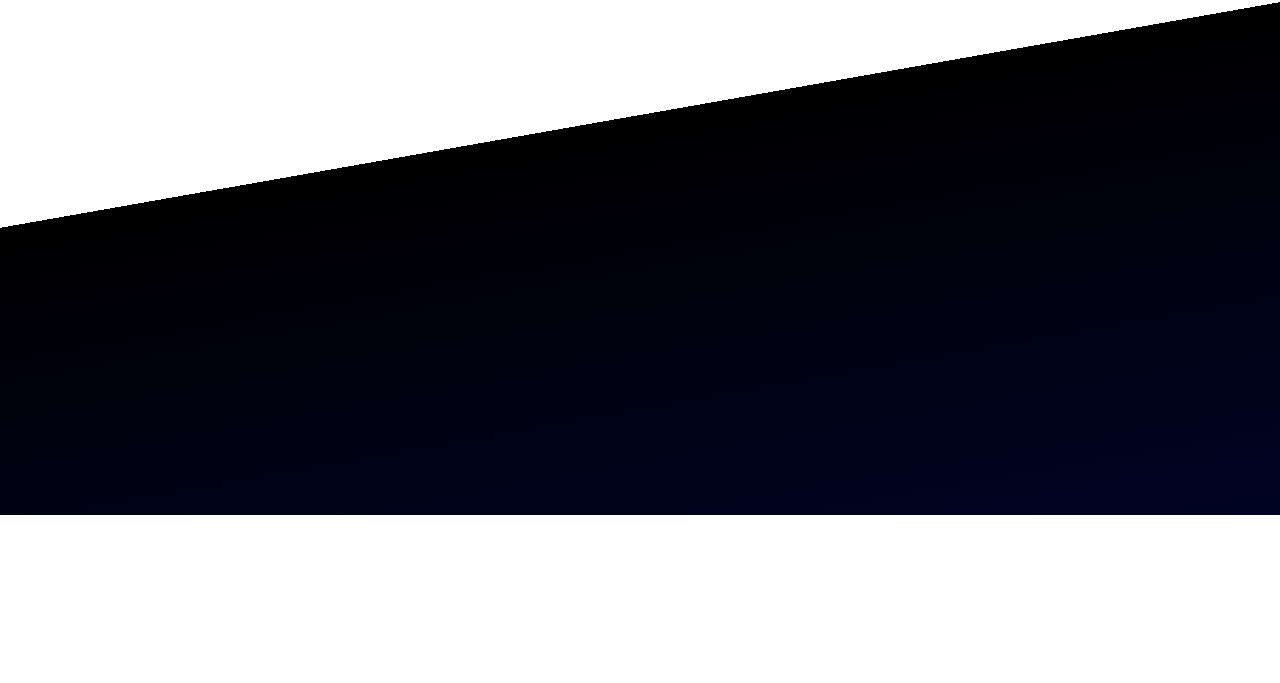
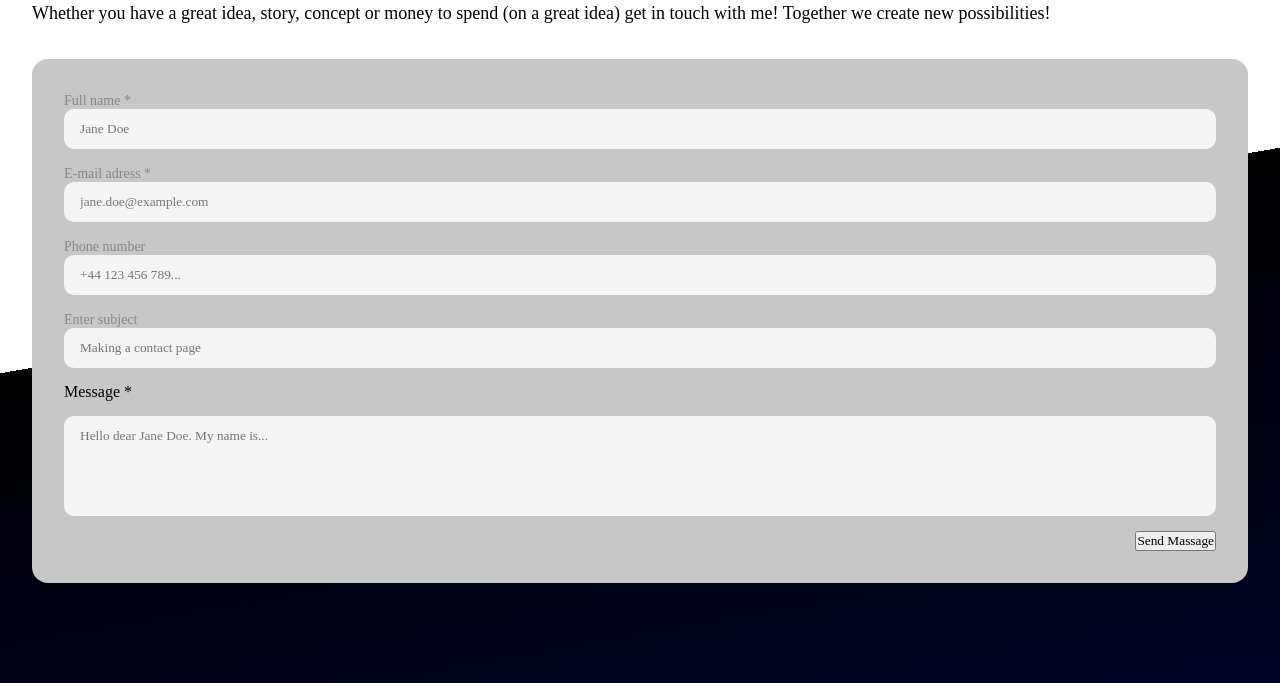
Before and after one commit to aleksmagnusson/Kunskapskontroll-1, a plain HTML site: page contact.html in a window 1280 px wide. Shown: the part 339-1022 px from the top of the page. Before the commit the page ends 854 px from the top, so only its background shows below. Drawn offline with Linux system fonts and the light colour scheme; a web font is replaced by a local one.

Commit message:
Contact.2
Verision.2

```diff
--- a/contact.css
+++ b/contact.css
@@ -12,17 +12,101 @@
     padding-top: 100px;
     padding-bottom: 100px;
 
-    background-image: linear-gradient(170deg, #FFF 50%, #000 50%, rgb(0, 4, 36) );
-
+    background-image: linear-gradient(170deg, #FFF 50%, #000 50%, rgb(0, 4, 36));
+}
     .container {
         max-width: 1280px;
         margin: 0 auto;
         padding-left: 32px;
         padding-right: 32px;
+    }
 
-        @media (min-width: 768px) {
-            padding-left: 64px;
-            padding-right: 64px;
+/*    <style>
+    @media screen {
+        min-width: 1024px;
+        padding-left: 128px;
+        padding-right: 128px;
+    }
+    </style>
+*/
+
+    h1 {
+        color: black;
+        font-size: 36px;
+        text-transform: uppercase;
+        text-align: center;
+        margin-bottom: 20px;
+    }
+
+    p {
+        color: black;
+        font-size: 18px;
+        line-height: 1.5;
+        margin-bottom: 32px;
+    }
+
+    form {
+        display: grid;
+        grid-template-columns: 1fr;
+        grid-gap: 15px;
+        background-color: rgb(199, 199, 199) ;
+        padding: 32px;
+        border-radius: 16px;
+        box-shadow: blue;
+
+        /*
+        @media screen (min-width: 768px) {
+            grid-template-columns: repeat(2, 1fr);
+        }
+        */
+    }
+    .form-group {
+
+        &.full {
+            grid-column: 1 / -1;
+        }
+
+        label {
+            display: block
+            margin-bottom: 5px;
+            color: #888;
+            font-size: 14px;
         }
     }
-}
+
+    .form-element {
+        appearance: none;
+        outline: none;
+        border: none;
+
+        display: block;
+        width: 100%;
+        border-radius: 10px;
+        padding: 12px 16px;
+        background-color: whitesmoke;
+    }
+
+    textarea {
+        resize: none;
+        min-height: 100px;
+    }
+
+    .submit-group {
+        grid-column: 1 / -1;
+        text-align: right;
+
+        input [type="submit"] {
+            appearance: none;
+            border: none;
+            outline: none;
+            background:
+
+            padding: 12px 16px;
+            background-color: #4494D6
+            border-radius: 10px
+
+
+        }
+    }
+
+/* Tack för K
--- a/contact.html
+++ b/contact.html
@@ -64,6 +64,7 @@
                         type="text"
                         name="number"
                         id="number"
+                        required class="form-element"
 
                         placeholder="+44 123 456 789..."/></div>
 
@@ -74,15 +75,16 @@
                     type="text"
                     name="subject"
                     id="subject"
+                    required class="form-element"
 
                     placeholder="Making a contact page"/></div>
               <!--Meddelande/message-->
                     <label for="message">Message *</label>
                     <textarea name="message" id="message" class="form-element" placeholder="Hello dear Jane Doe. My name is..." required class="form-element"></textarea>
-              </div>
-              <!--Skicka in / Sänd / submit knapp-->
-              <div class="submit-group">
-                <input type="submit" value="Send Massage" />
+                    <!--Skicka in / Sänd / submit knapp-->
+                    <div class="submit-group">
+                      <input type="submit" value="Send Massage" />
+                    </div>
               </div>
 
           </form>
```
